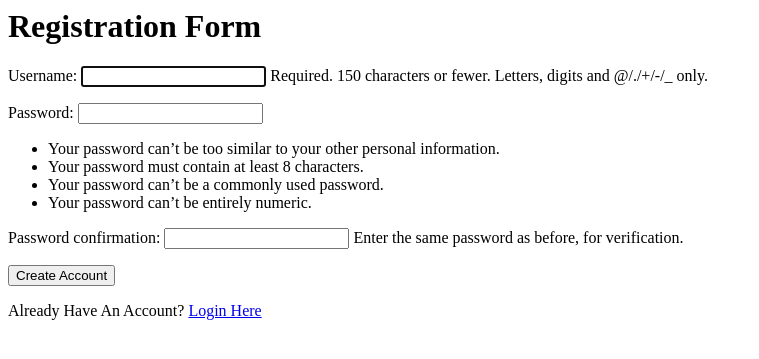
After one commit to Anirban-Chand/ToDoList-django, a Django app: page /register/ in a window 1280 px wide. The commit adds this page. Shown: the top 359 px of the page, without its empty margins (0-759 px from the left). Run offline with Django 4.2, Linux system fonts and the light colour scheme.

Commit message:
User Registration Done

```diff
--- a/base/templates/base/login.html
+++ b/base/templates/base/login.html
@@ -5,3 +5,6 @@
     {{form.as_p}}
     <input type="submit" value='Login'>
 </form>
+
+
+<p>Don't Have An Account? <a href="{% url 'register' %}">Register</a></p>
--- /dev/null
+++ b/base/templates/base/register.html
@@ -0,0 +1,10 @@
+<h1>Registration Form</h1>
+
+<form method="post">
+    {% csrf_token %}
+    {{form.as_p}}
+    <input type="submit" value='Create Account'>
+</form>
+
+
+<p>Already Have An Account? <a href="{% url 'login' %}">Login Here</a></p>
--- a/base/urls.py
+++ b/base/urls.py
@@ -7,6 +7,7 @@ from django.contrib.auth.views import LogoutView
 urlpatterns = [
     path('login/', CustomLoginView.as_view(), name='login'),
     path('logout/', LogoutView.as_view(next_page='login'), name='logout'),
+    path('register/', RegisterPage.as_view(), name='register'),
     path('', TaskList.as_view(), name='tasks'),
     path('task/<int:pk>/', TaskDetail.as_view(), name='task'),
     path('task-create', TaskCreate.as_view(), name='task-create'),
--- a/base/views.py
+++ b/base/views.py
@@ -1,21 +1,42 @@
-from django.shortcuts import render
+from django.shortcuts import render, redirect
 from django.views.generic.list import ListView
 from django.views.generic.detail import DetailView
-from django.views.generic.edit import CreateView, UpdateView, DeleteView
+from django.views.generic.edit import CreateView, UpdateView, DeleteView, FormView
 from django.urls import reverse_lazy
 from django.contrib.auth.views import LoginView
 from django.contrib.auth.mixins import LoginRequiredMixin
+from django.contrib.auth.forms import UserCreationForm
+from django.contrib.auth import login, logout
 
 from .models import Task
 
 
 class CustomLoginView(LoginView):
-    template_name = 'base\login.html'
+    template_name = 'base/login.html'
     fields = '__all__'
     redirect_authenticated_user = True
 
     def get_success_url(self):
         return reverse_lazy('tasks')
+
+
+class RegisterPage(FormView):
+    template_name = 'base/register.html'
+    form_class = UserCreationForm
+    redirect_authenticated_user = True
+    success_url = reverse_lazy('tasks')
+
+    def form_valid(self, form):
+        user = form.save()
+        if user is not None:
+            login(self.request, user)
+        return super(RegisterPage, self).form_valid(form)
+
+    def get(self, *args, **kwargs):
+        if self.request.user.is_authenticated:
+            return redirect('tasks')
+        return super(RegisterPage, self).get(*args, *kwargs)
+
 
 
 # ListView looks for a template with name -> <model_name>_list
@@ -29,10 +50,9 @@ class TaskList(LoginRequiredMixin, ListView):
     # this method provides sand-boxing among all the users. so that a user can access it's own data only and not other's
     def get_context_data(self, **kwargs):
         context = super().get_context_data(**kwargs)
-        context["tasks"] = context["tasks"].filter(user = self.request.user)
+        context["tasks"] = context["tasks"].filter(user=self.request.user)
         context["count"] = context["tasks"].filter(complete=False).count()
         return context
-
 
 
 # DetailView looks for a template with name -> <model_name>_detail
--- a/todo_list/settings.py
+++ b/todo_list/settings.py
@@ -11,6 +11,7 @@ https://docs.djangoproject.com/en/4.0/ref/settings/
 """
 
 from pathlib import Path
+from decouple import config
 
 # Build paths inside the project like this: BASE_DIR / 'subdir'.
 BASE_DIR = Path(__file__).resolve().parent.parent
@@ -20,7 +21,7 @@ BASE_DIR = Path(__file__).resolve().parent.parent
 # See https://docs.djangoproject.com/en/4.0/howto/deployment/checklist/
 
 # SECURITY WARNING: keep the secret key used in production secret!
-SECRET_KEY = 'django-insecure-488qvijsn+90g(o8@8#)t8x5(ppjcvin2_laf!mj^qosp*6l)x'
+SECRET_KEY = config("SECRET_KEY")
 
 # SECURITY WARNING: don't run with debug turned on in production!
 DEBUG = True
```
Also changed, not shown: db.sqlite3, 1 other file.
